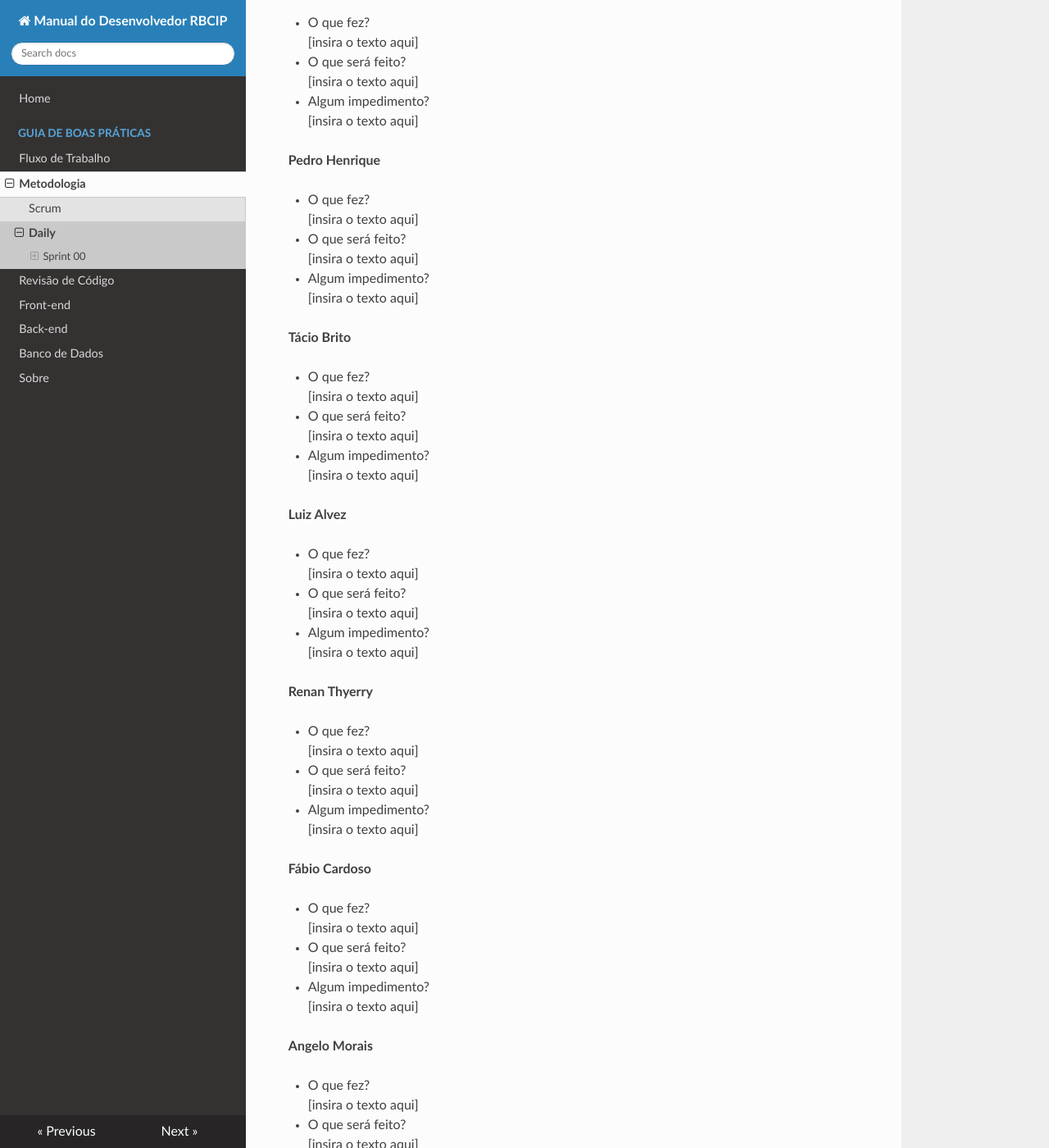
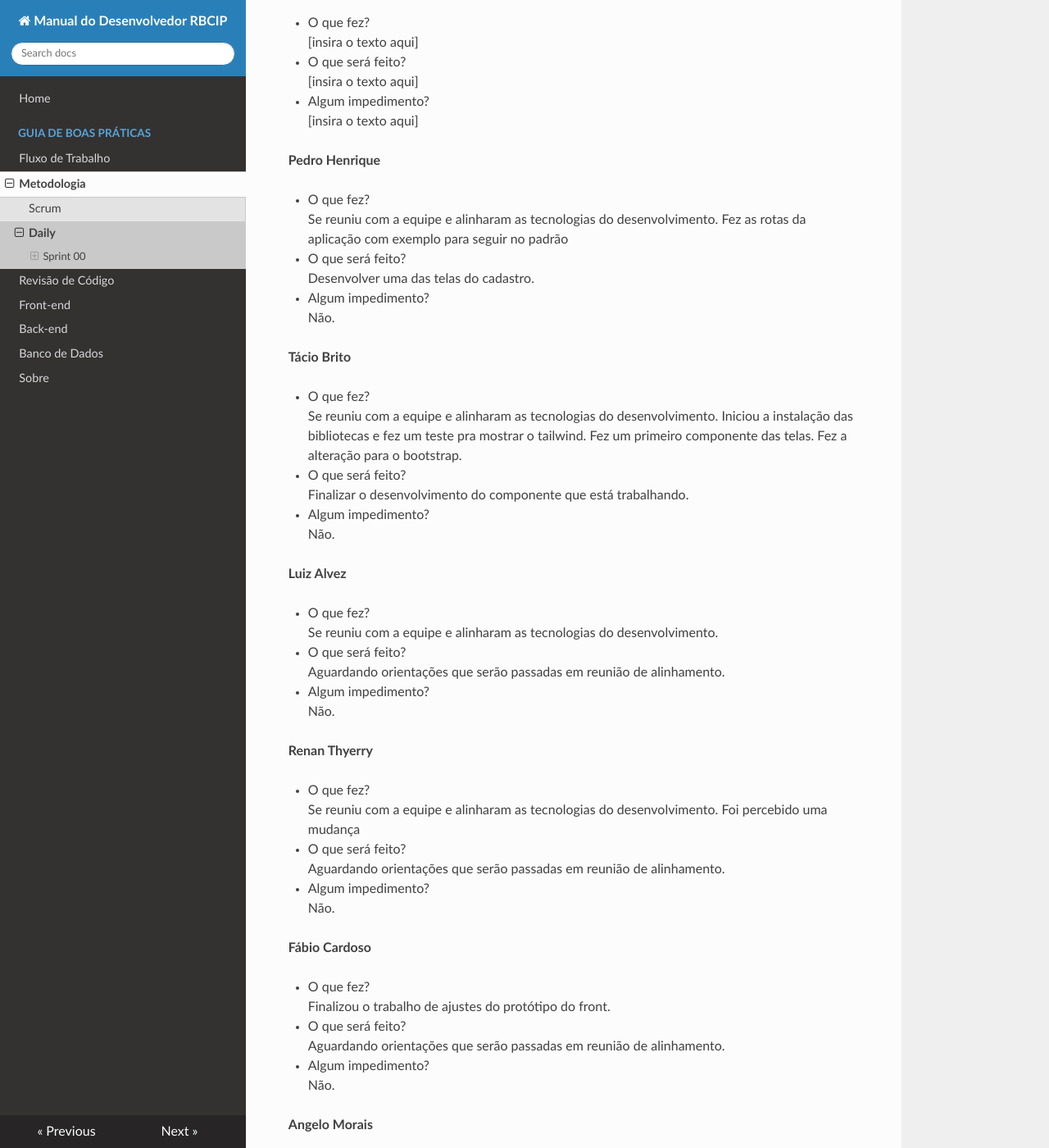
Before and after one commit to jesseazevedo/ManualDesenvolvimento, an MkDocs documentation site: the page built from docs/scrum/daily.md, in a window 1280 px wide and 1400 px high, scrolled down 3542 px. Shown: the whole window at 82% size. Built offline with MkDocs 1.6.1, drawn with Linux system fonts in a browser that asks for light colours; nearby versions of some CDN libraries.

Commit message:
atualização daily 29/02

```diff
--- a/docs/scrum/daily.md
+++ b/docs/scrum/daily.md
@@ -144,47 +144,47 @@ Não.
 **Pedro Henrique**
 
 * O que fez?
-[insira o texto aqui]
+Se reuniu com a equipe e alinharam as tecnologias do desenvolvimento. Fez as rotas da aplicação com exemplo para seguir no padrão
 * O que será feito?
-[insira o texto aqui]
+Desenvolver uma das telas do cadastro.
 * Algum impedimento?
-[insira o texto aqui]
+Não.
 
 **Tácio Brito**
 
 * O que fez?
-[insira o texto aqui]
+Se reuniu com a equipe e alinharam as tecnologias do desenvolvimento. Iniciou a instalação das bibliotecas e fez um teste pra mostrar o tailwind. Fez um primeiro componente das telas. Fez a alteração para o bootstrap.
 * O que será feito?
-[insira o texto aqui]
+Finalizar o desenvolvimento do componente que está trabalhando.
 * Algum impedimento?
-[insira o texto aqui]
+Não.
 
 **Luiz Alvez**
 
 * O que fez?
-[insira o texto aqui]
+Se reuniu com a equipe e alinharam as tecnologias do desenvolvimento.
 * O que será feito?
-[insira o texto aqui]
+Aguardando orientações que serão passadas em reunião de alinhamento.
 * Algum impedimento?
-[insira o texto aqui]
+Não.
 
 **Renan Thyerry**
 
 * O que fez?
-[insira o texto aqui]
+Se reuniu com a equipe e alinharam as tecnologias do desenvolvimento. Foi percebido uma mudança
 * O que será feito?
-[insira o texto aqui]
+Aguardando orientações que serão passadas em reunião de alinhamento.
 * Algum impedimento?
-[insira o texto aqui]
+Não.
 
 **Fábio Cardoso**
 
 * O que fez?
-[insira o texto aqui]
+Finalizou o trabalho de ajustes do protótipo do front.
 * O que será feito?
-[insira o texto aqui]
+Aguardando orientações que serão passadas em reunião de alinhamento.
 * Algum impedimento?
-[insira o texto aqui]
+Não.
 
 **Angelo Morais**
 
```
Also changed, not shown: site/index.html, site/scrum/daily/index.html, site/search/search_index.json, 1 other file.
